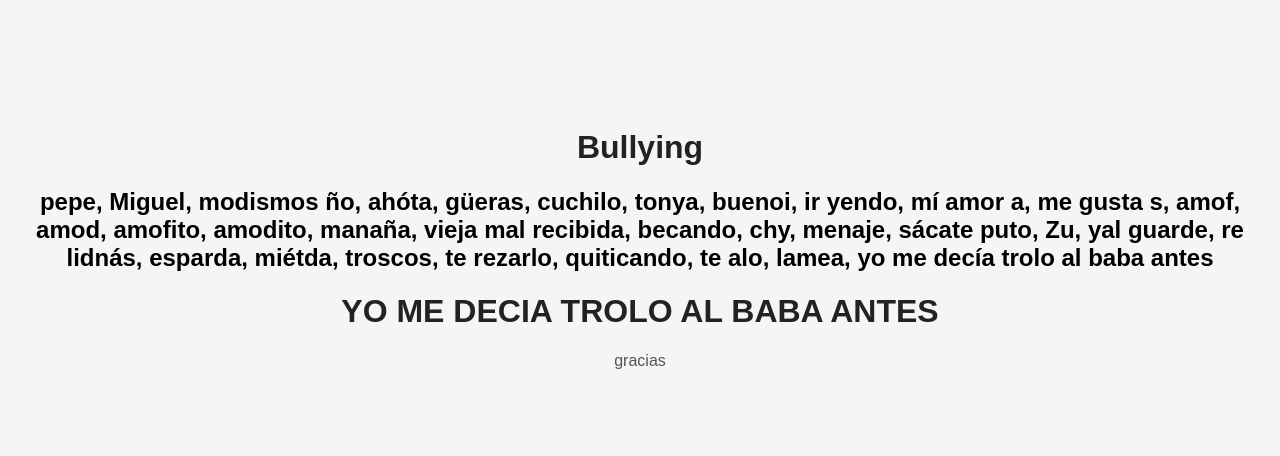
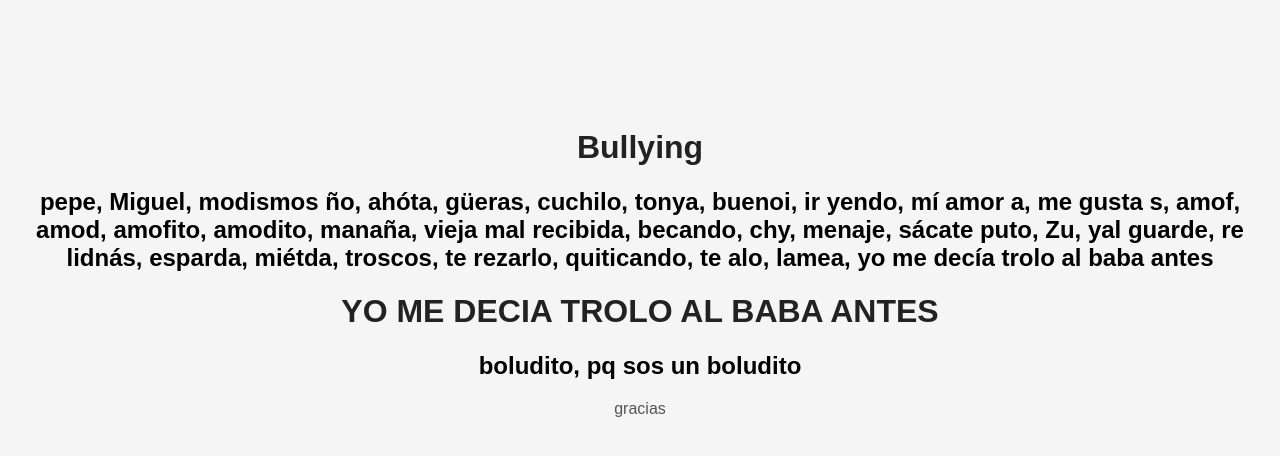
Before and after one commit to emsfchh-sys/-emsfchh-sys-.github.io, a plain HTML site: page index.html in a window 1280 px wide. Drawn offline with Linux system fonts and the light colour scheme.

Commit message:
Add new heading for 'boludito' in index.html

```diff
--- a/index.html
+++ b/index.html
@@ -22,6 +22,7 @@
   <h1>Bullying</h1>
   <h2>pepe, Miguel, modismos ño, ahóta, güeras, cuchilo, tonya, buenoi, ir yendo, mí amor a, me gusta s, amof, amod, amofito, amodito, manaña, vieja mal recibida, becando, chy, menaje, sácate puto, Zu, yal guarde, re lidnás, esparda, miétda, troscos, te rezarlo, quiticando, te alo, lamea, yo me decía trolo al baba antes</h2>
   <h1>YO ME DECIA TROLO AL BABA ANTES</h1>
+  <h2>boludito, pq sos un boludito</h2>
   <p>gracias</p>
 </body>
 </html>
```
